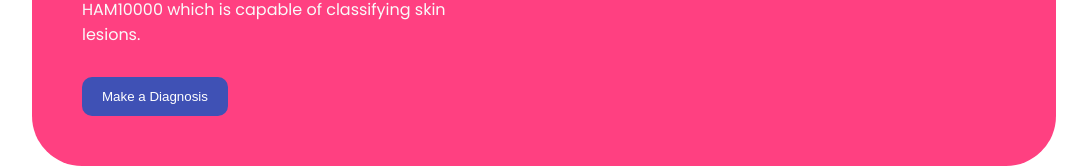
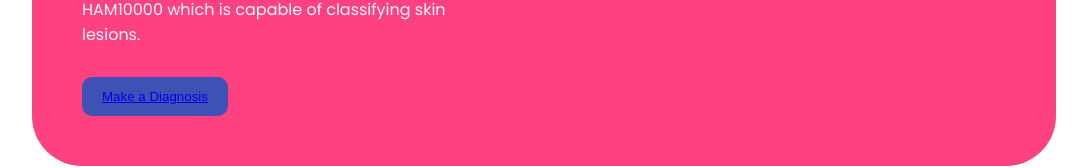
Before and after one commit to RajaaKacemi/website, a plain HTML site: page frontend/index.html in a window 1280 px wide. Shown: the part 622-790 px from the top of the page, without its empty margins (96-1183 px from the left). Drawn offline with Linux system fonts and the light colour scheme.

Commit message:
Add link to button

```diff
--- a/frontend/index.html
+++ b/frontend/index.html
@@ -29,7 +29,7 @@
             <h1>Building Digital Breast cancer Detection</h1>
             <p>This is a web app created to share the AI model developed with the dataset Skin Cancer MNIST: HAM10000 which is capable of classifying skin lesions.</p>
             <div class="btn">
-                <button class="btn-primary">Make a Diagnosis</button>
+                <button class="btn-primary"><a href="./diagnose.html">Make a Diagnosis</a></button>
             </div>
         </div>
         <div class="hero-image">
```
